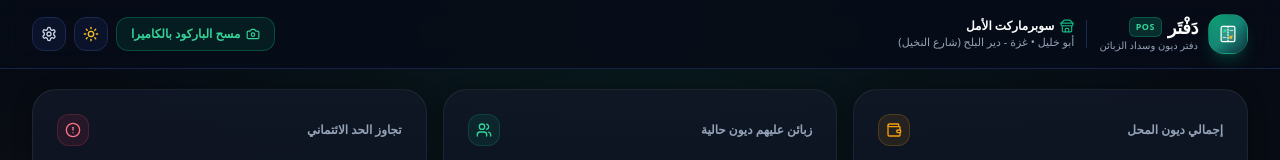
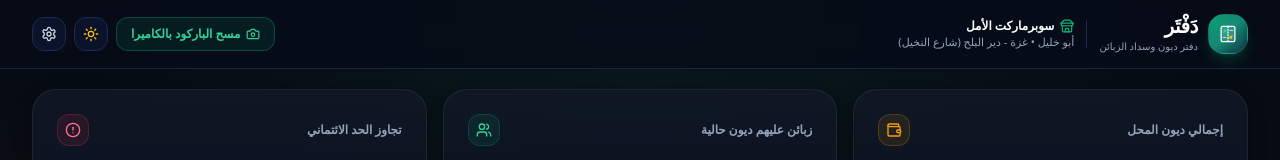
Before and after one commit to asmaalgarably/daftar-gaza, a Next.js app: page / in a window 1280 px wide. Shown: the top 160 px of the page. Built offline with nearby package versions, Linux system fonts and the light colour scheme.

Commit message:
refactor(logo): remove english POS badge for clean pure arabic identity

```diff
--- a/src/components/DaftarLogo.tsx
+++ b/src/components/DaftarLogo.tsx
@@ -70,14 +70,11 @@ export function DaftarLogo({ className = '', size = 36, showText = true }: LogoP
       {showText && (
         <div className="flex flex-col">
           <div className="flex items-center gap-1.5">
-            <span className="text-lg font-black tracking-tight text-white dark:text-white leading-none">
+            <span className="text-xl font-black tracking-tight text-white dark:text-white leading-none">
               دَفْتَر
             </span>
-            <span className="text-[9px] font-black uppercase tracking-wider px-1.5 py-0.5 rounded-md bg-emerald-500/20 text-emerald-400 border border-emerald-500/30">
-              POS
-            </span>
           </div>
-          <span className="text-[10px] text-slate-400 font-medium leading-tight mt-0.5">
+          <span className="text-[10px] text-slate-400 font-medium leading-tight mt-1">
             دفتر ديون وسداد الزبائن
           </span>
         </div>
```
